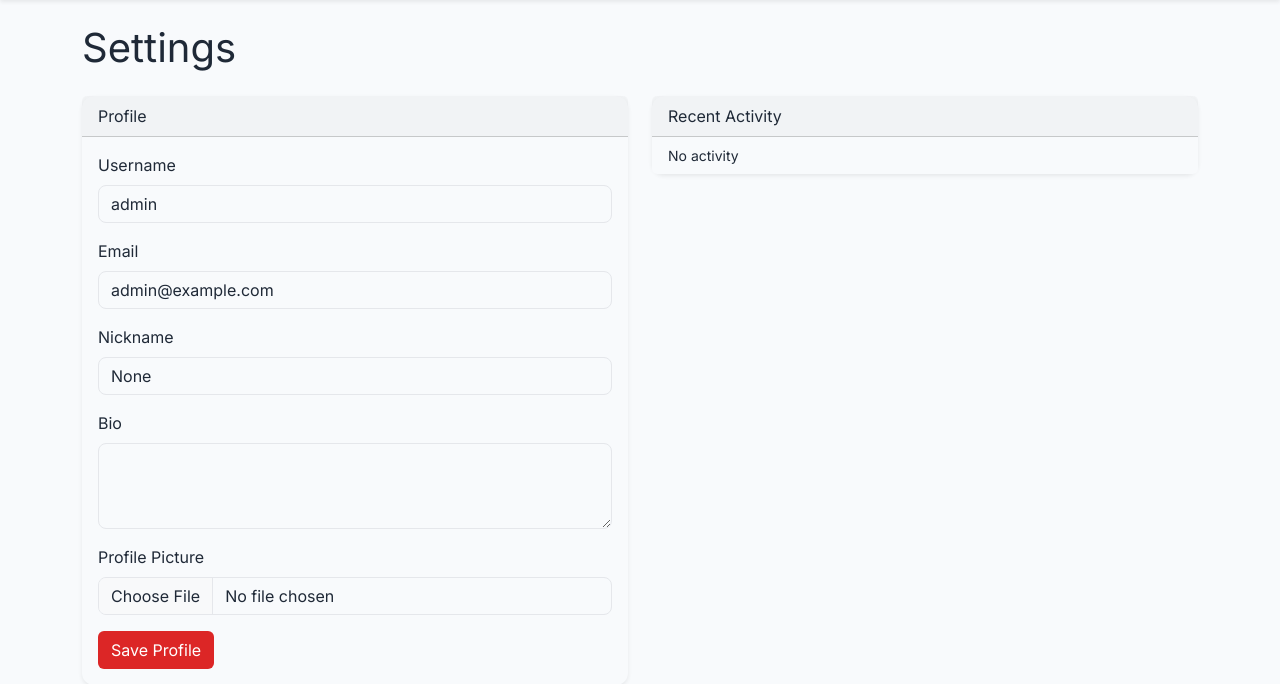
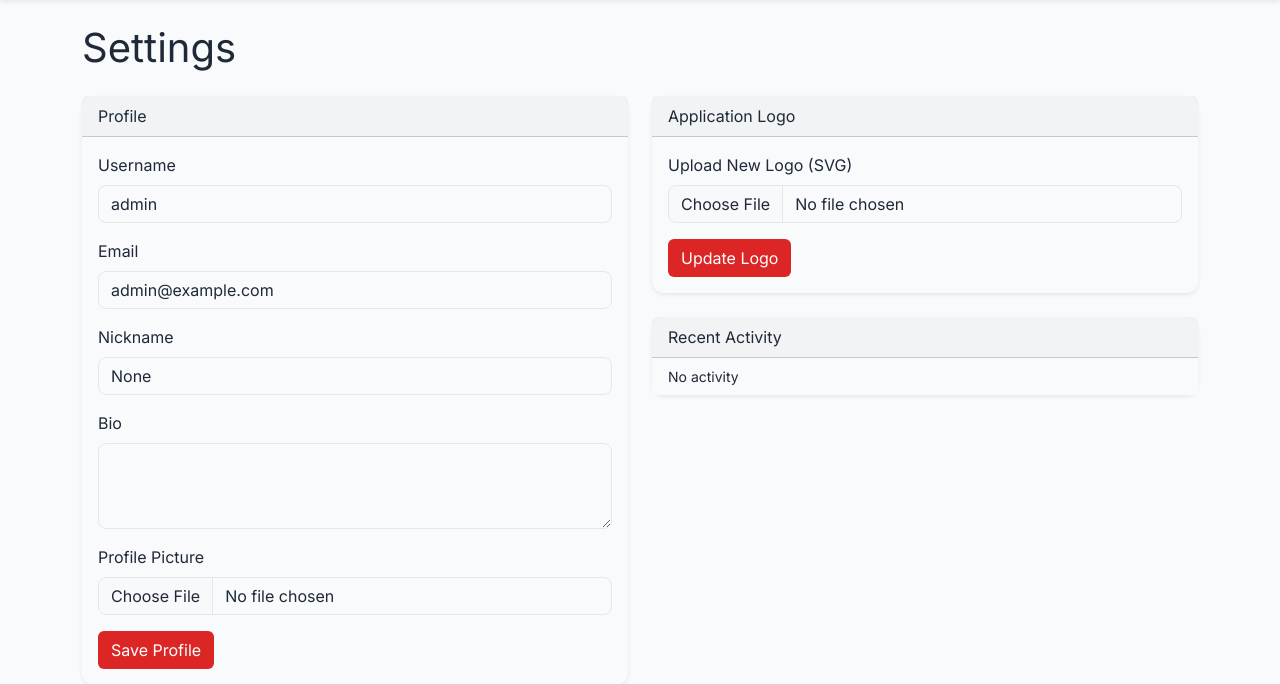
Before and after one commit to rasikasrimal/Heartlytics, a Flask app: page /settings/ in a window 1280 px wide. Shown: the part 57-741 px from the top of the page. Run offline with Flask 3, Linux system fonts and the light colour scheme; a user stored in the database is signed in.

Commit message:
Expose SuperAdmin logo upload in settings

```diff
--- a/templates/settings.html
+++ b/templates/settings.html
@@ -54,6 +54,21 @@
     </div>
   </div>
   <div class="col-lg-6">
+    {% if current_user.role == 'SuperAdmin' %}
+    <div class="card shadow-sm mb-4">
+      <div class="card-header">Application Logo</div>
+      <div class="card-body">
+        <form method="post" action="{{ url_for('superadmin.change_logo') }}" enctype="multipart/form-data">
+          <input type="hidden" name="_csrf_token" value="{{ csrf_token() }}">
+          <div class="mb-3">
+            <label class="form-label">Upload New Logo (SVG)</label>
+            <input class="form-control" type="file" name="logo" accept=".svg">
+          </div>
+          <button class="btn btn-brand" type="submit">Update Logo</button>
+        </form>
+      </div>
+    </div>
+    {% endif %}
     <div class="card shadow-sm">
       <div class="card-header">Recent Activity</div>
       <ul class="list-group list-group-flush">
```
